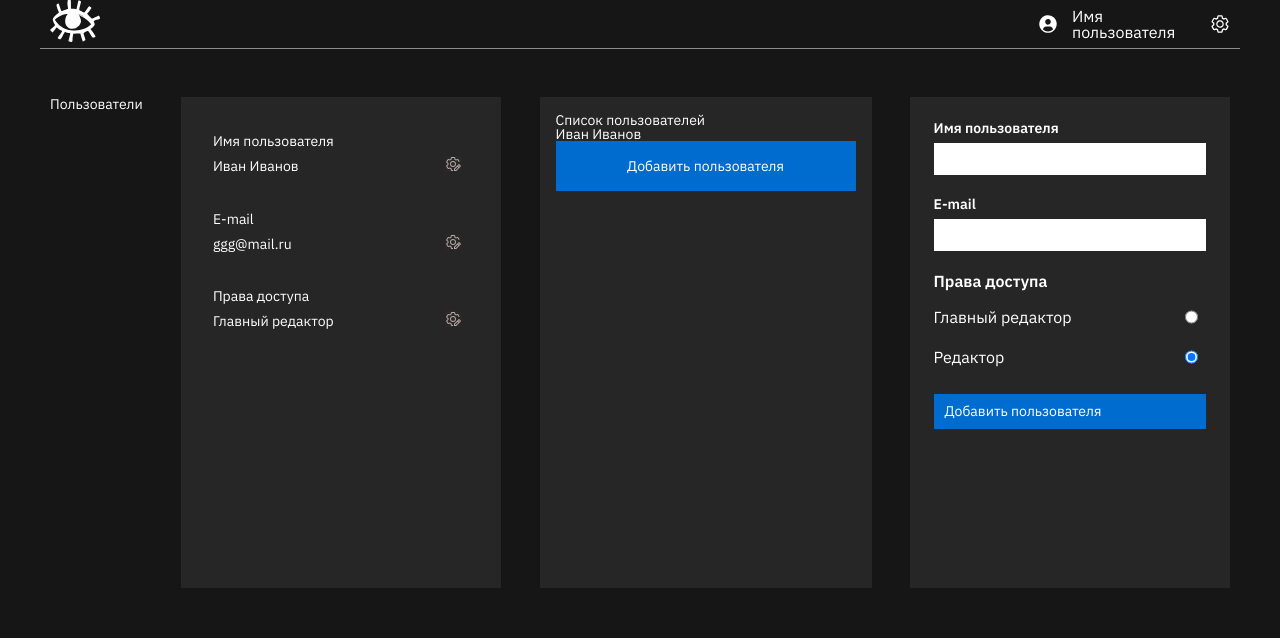
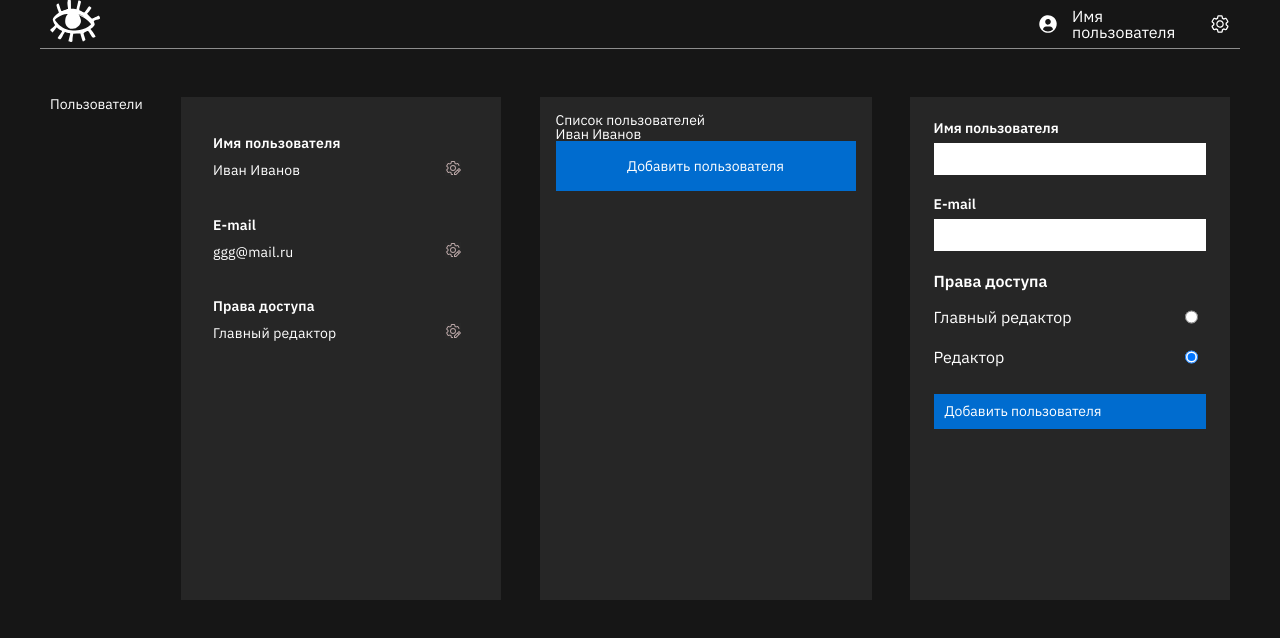
Before and after one commit to iGafar/team_18_front, a React (Create React App) app: page /admin in a window 1280 px wide. Shown: the top 638 px of the page. Built offline with nearby package versions, Linux system fonts and the light colour scheme.

Commit message:
admin user info font changes

```diff
--- a/src/components/AdminUserInfo/AdminUserInfo.css
+++ b/src/components/AdminUserInfo/AdminUserInfo.css
@@ -24,6 +24,10 @@
     position: relative;
     align-self: stretch;
     color: #ffffff;
+    font-size: 14px;
+    letter-spacing: 0.16px;
+    line-height: 18px;
+    font-weight: 600;
 }
 
 .adminUserInfo-property-string {
@@ -38,6 +42,10 @@
     position: relative;
     flex-grow: 1;
     color: #ffffff;
+    font-size: 14px;
+    letter-spacing: 0.16px;
+    line-height: 18px;
+    font-weight: 400;
 }
 
 .adminUserInfo-property-button {
```
